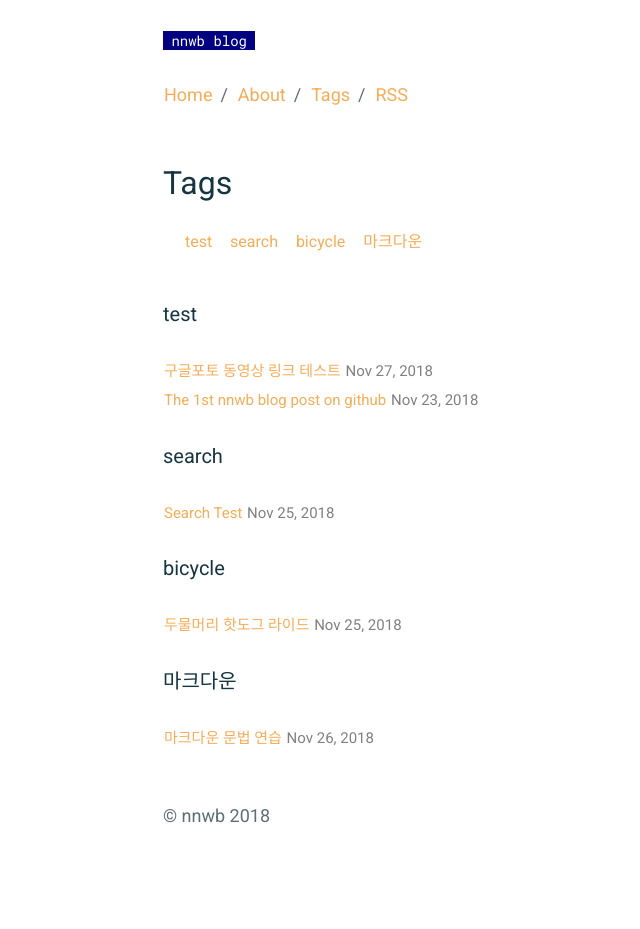
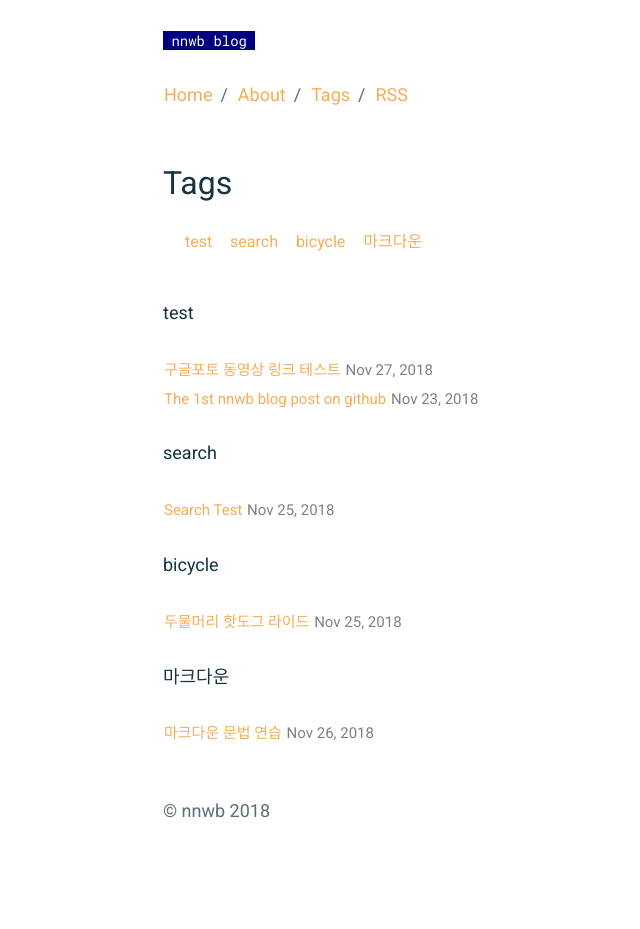
Before and after one commit to nnwb/nnwb.github.io, a Jekyll site: the page built from _pages/tags.md, in a window 1280 px wide. Shown: the whole page, without its empty margins (127-767 px from the left). Built offline with Jekyll 4.4.1, drawn with Linux system fonts in a browser that asks for light colours.

Commit message:
Update tags.md

```diff
--- a/_pages/tags.md
+++ b/_pages/tags.md
@@ -19,7 +19,7 @@ permalink: /tags/
   <div class="archive-group">
     {% capture tag_name %}{{ tag | first }}{% endcapture %}
     <br>
-    <h3 id="#{{ tag_name | slugize }}">{{ tag_name }}</h3>
+    <h4 id="#{{ tag_name | slugize }}">{{ tag_name }}</h4>
     <a name="{{ tag_name | slugize }}"></a>
     {% for post in site.tags[tag_name] %}
     <article class="archive-item">
```
